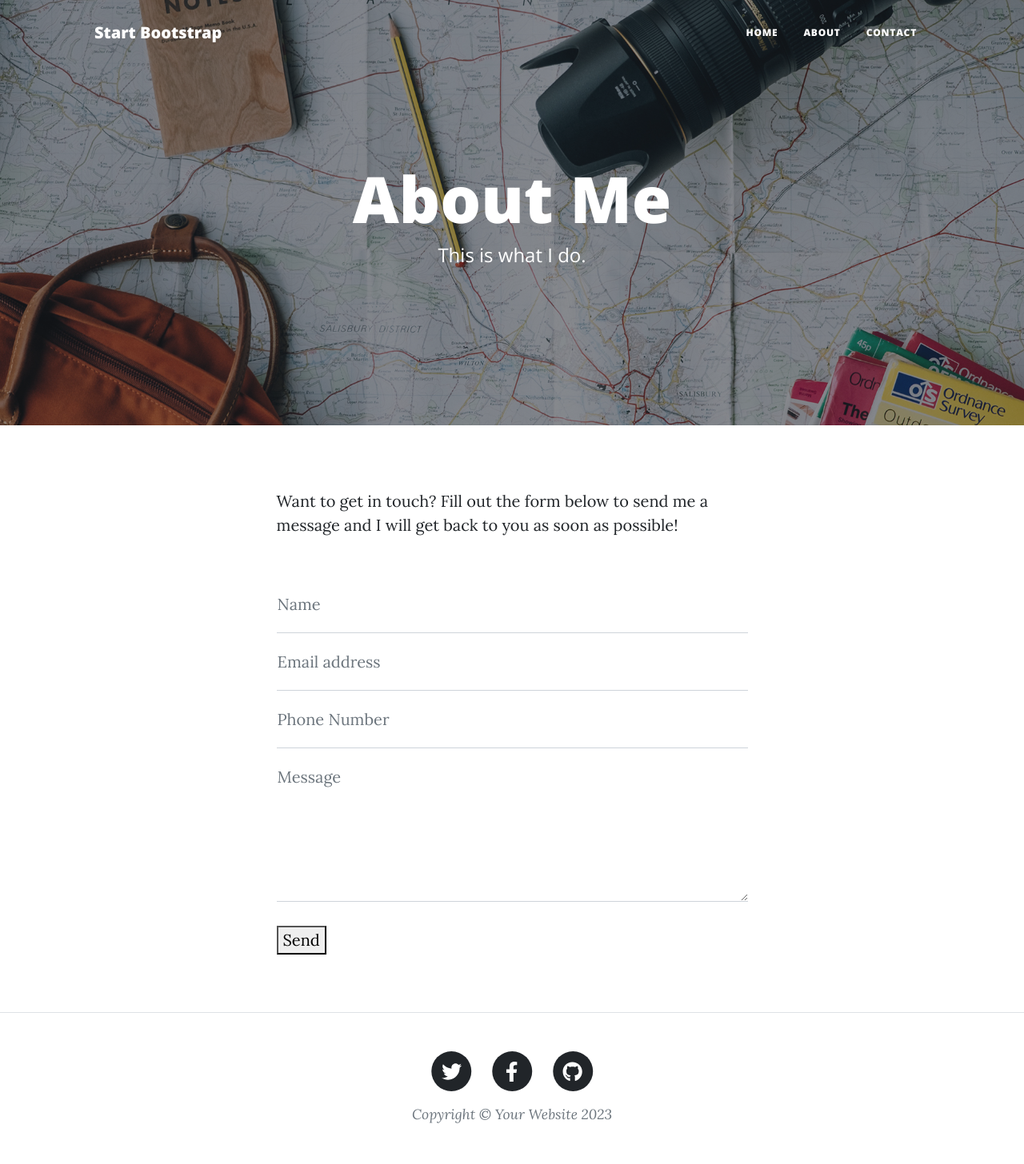
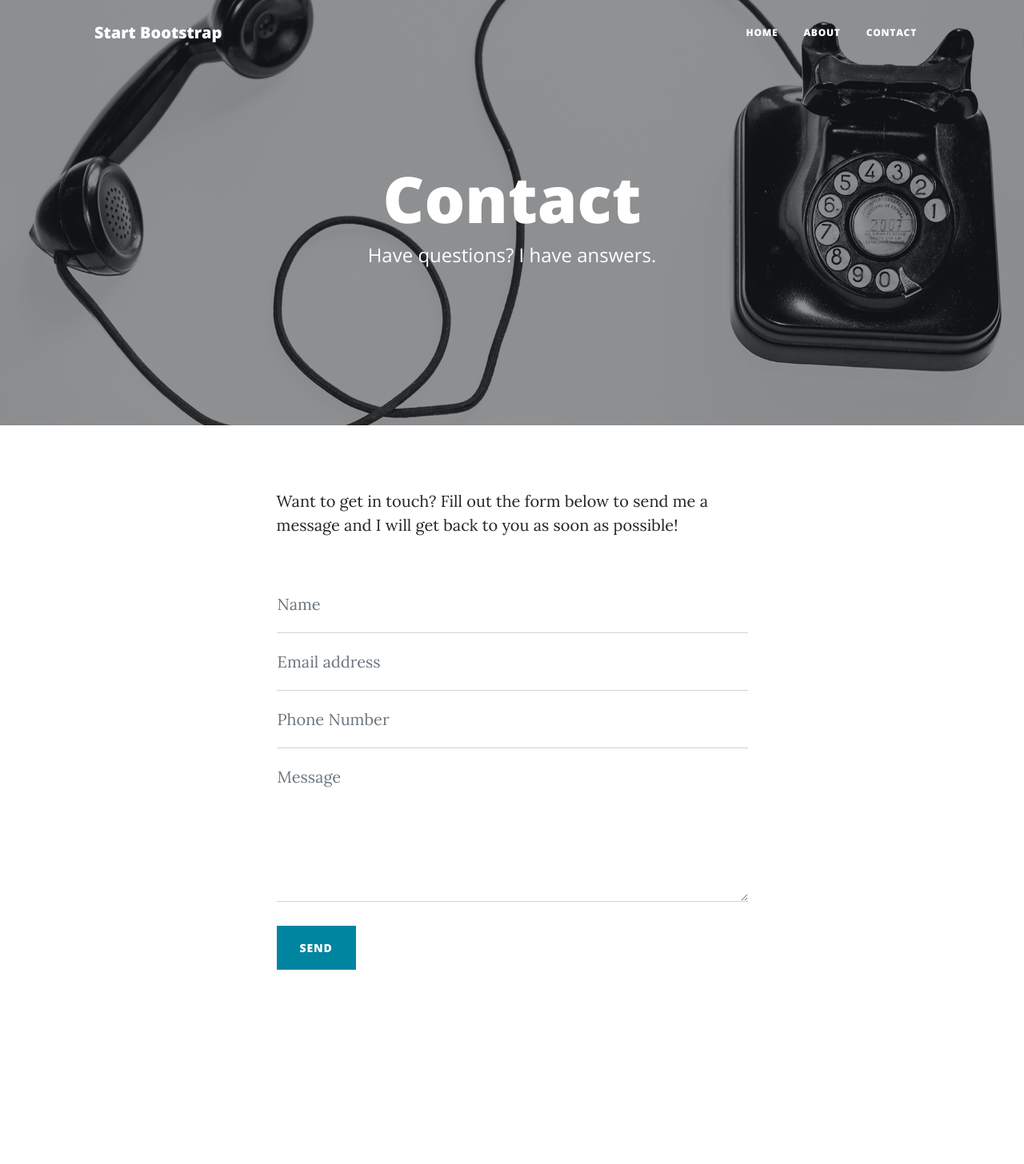
Before and after one commit to florafades/blog-template, a Flask app: page /contact in a window 1280 px wide. Shown: the whole page at 80% size. After the commit the page ends 1213 px from the top, so only its background shows below. Run offline with Flask 3, Linux system fonts and the light colour scheme; some libraries are stand-ins or nearby versions.

Commit message:
post
post

```diff
--- a/main.py
+++ b/main.py
@@ -1,10 +1,15 @@
 from flask import Flask, render_template, request
-
 #used to import json file of blog posts
 import requests
+#used to send email to site owner (me)
+import smtplib
+
+app = Flask(__name__)
 
 # use api where the json file is stored for the blog posts
 posts = requests.get("https://api.npoint.io/a31c7e2c5f7dce0e8ecf",  verify=False).json()
+MY_EMAIL = "masarwer@outlook.com"
+MY_PASSWORD = ""
 
 #working for loop will be re-fromatted using Jinja formatting and put into index.html
 # for post in posts:
@@ -12,8 +17,6 @@ posts = requests.get("https://api.npoint.io/a31c7e2c5f7dce0e8ecf",  verify=False
 #     print(post["subtitle"])
 
 #Update the code in contact.html and main.py so that you print the information the user has entered into the form and return a <h1> that says "Successfully sent your message". e.g.
-
-app = Flask(__name__)
 
 #/ refers to home page
 @app.route("/")
@@ -24,20 +27,27 @@ def  get_all_posts():
 def about():
     return render_template("about.html")
 
-@app.route("/contact")
+@app.route("/contact", methods=["GET", "POST"])
 def contact():
+    if request.method == "POST":
+        data = request.form
+        print(data["name"])
+        print(data["email"])
+        print(data["phone"])
+        print(data["message"])
+        return "<h1>Message sent successfully</h1>"
     return render_template("contact.html")
 
-@app.route("/form-entry", methods=["POST"])
-def receive_data():
-    #['pwd'] is connected to index.html --> <label for="pwd"> and <input id="pwd">
-    name_input = request.form['name']
-    email_input = request.form['email']
-    phone_input = request.form['phone']
-    print(name_input)
-    print(email_input)
-    print(phone_input)
-    return "Successfully sent your message"
+# @app.route("/form-entry", methods=["POST"])
+# def receive_data():
+#     #['pwd'] is connected to index.html --> <label for="pwd"> and <input id="pwd">
+#     name_input = request.form['name']
+#     email_input = request.form['email']
+#     phone_input = request.form['phone']
+#     print(name_input)
+#     print(email_input)
+#     print(phone_input)
+#     return "Successfully sent your message"
 
 @app.route("/post/<int:index>")
 def show_post(index):
@@ -50,8 +60,6 @@ def show_post(index):
     return render_template("post.html", post=requested_post)
 
 
-
-
 if __name__ == "__main__":
     #debug auto reloads server --> good
     app.run(debug=True)
--- a/templates/contact.html
+++ b/templates/contact.html
@@ -1,16 +1,16 @@
 
 {% include "header.html" %}
 
-   <body>
-
-        <!-- Page Header-->
-        <header class="masthead" style="background-image: url('../static/assets/img/about-bg.jpg')">
+<header
+    class="masthead"
+    style="background-image: url('../static/assets/img/contact-bg.jpg')"
+>
     <div class="container position-relative px-4 px-lg-5">
         <div class="row gx-4 gx-lg-5 justify-content-center">
             <div class="col-md-10 col-lg-8 col-xl-7">
                 <div class="page-heading">
-                            <h1>About Me</h1>
-                            <span class="subheading">This is what I do.</span>
+                    <h1>Contact</h1>
+                    <span class="subheading">Have questions? I have answers.</span>
                 </div>
             </div>
         </div>
@@ -21,110 +21,76 @@
     <div class="container px-4 px-lg-5">
         <div class="row gx-4 gx-lg-5 justify-content-center">
             <div class="col-md-10 col-lg-8 col-xl-7">
-                        <p>Want to get in touch? Fill out the form below to send me a message and I will get back to you as soon as possible!</p>
+                <p>
+                    Want to get in touch? Fill out the form below to send me a message and
+                    I will get back to you as soon as possible!
+                </p>
                 <div class="my-5">
                     <!-- * * * * * * * * * * * * * * *-->
-                            <!-- * * SB Forms Contact Form * *-->
-                            <!-- * * * * * * * * * * * * * * *-->
-                            <!-- This form is pre-integrated with SB Forms.-->
-                            <!-- To make this form functional, sign up at-->
-                            <!-- https://startbootstrap.com/solution/contact-forms-->
-                            <!-- to get an API token!-->
-                            <form action="/form-entry" method="POST">
+                    <!-- * * Simplified SB Contact Form for the Tutorial* *-->
+                    <!-- Solution: change url for the action to 'contact'-->
+                    <form
+                        id="contactForm"
+                        name="sentMessage"
+                        action="{{ url_for('contact') }}"
+                        method="post"
+                    >
                         <div class="form-floating">
-                                    <input class="form-control" id="name" type="text" placeholder="Enter your name..." data-sb-validations="required" />
+                            <input
+                                class="form-control"
+                                id="name"
+                                name="name"
+                                type="text"
+                                placeholder="Enter your name..."
+                                data-sb-validations="required"
+                            />
                             <label for="name">Name</label>
-                                    <div class="invalid-feedback" data-sb-feedback="name:required">A name is required.</div>
                         </div>
                         <div class="form-floating">
-                                    <input class="form-control" id="email" type="email" placeholder="Enter your email..." data-sb-validations="required,email" />
+                            <input
+                                class="form-control"
+                                id="email"
+                                name="email"
+                                type="email"
+                                placeholder="Enter your email..."
+                                required
+                            />
                             <label for="email">Email address</label>
-                                    <div class="invalid-feedback" data-sb-feedback="email:required">An email is required.</div>
-                                    <div class="invalid-feedback" data-sb-feedback="email:email">Email is not valid.</div>
                         </div>
                         <div class="form-floating">
-                                    <input class="form-control" id="phone" type="tel" placeholder="Enter your phone number..." data-sb-validations="required" />
+                            <input
+                                class="form-control"
+                                id="phone"
+                                name="phone"
+                                type="tel"
+                                placeholder="Enter your phone number..."
+                                required
+                            />
                             <label for="phone">Phone Number</label>
-                                    <div class="invalid-feedback" data-sb-feedback="phone:required">A phone number is required.</div>
                         </div>
                         <div class="form-floating">
-                                    <textarea class="form-control" id="message" placeholder="Enter your message here..." style="height: 12rem" data-sb-validations="required"></textarea>
+                            <textarea
+                                class="form-control"
+                                id="message"
+                                name="message"
+                                placeholder="Enter your message here..."
+                                required
+                                style="height: 12rem"
+                            ></textarea>
                             <label for="message">Message</label>
-                                    <div class="invalid-feedback" data-sb-feedback="message:required">A message is required.</div>
                         </div>
                         <br />
-                                <!-- Submit success message-->
-                                <!---->
-                                <!-- This is what your users will see when the form-->
-                                <!-- has successfully submitted-->
-                                <div class="d-none" id="submitSuccessMessage">
-                                    <div class="text-center mb-3">
-                                        <div class="fw-bolder">Form submission successful!</div>
-                                        To activate this form, sign up at
-                                        <br />
-                                        <a href="https://startbootstrap.com/solution/contact-forms">https://startbootstrap.com/solution/contact-forms</a>
-                                    </div>
-                                </div>
-                                <!-- Submit error message-->
-                                <!---->
-                                <!-- This is what your users will see when there is-->
-                                <!-- an error submitting the form-->
-                                <div class="d-none" id="submitErrorMessage"><div class="text-center text-danger mb-3">Error sending message!</div></div>
-                                <!-- Submit Button-->
-                                <button type="submit" value="Submit">Send</button>
+                        <button
+                                class="btn btn-primary text-uppercase"
+                                id="submitButton"
+                                type="submit"
+                        >
+                                Send
+                        </button>
                     </form>
                 </div>
             </div>
         </div>
     </div>
 </main>
-        <!-- Footer-->
-        <footer class="border-top">
-            <div class="container px-4 px-lg-5">
-                <div class="row gx-4 gx-lg-5 justify-content-center">
-                    <div class="col-md-10 col-lg-8 col-xl-7">
-                        <ul class="list-inline text-center">
-                            <li class="list-inline-item">
-                                <a href="#!">
-                                    <span class="fa-stack fa-lg">
-                                        <i class="fas fa-circle fa-stack-2x"></i>
-                                        <i class="fab fa-twitter fa-stack-1x fa-inverse"></i>
-                                    </span>
-                                </a>
-                            </li>
-                            <li class="list-inline-item">
-                                <a href="#!">
-                                    <span class="fa-stack fa-lg">
-                                        <i class="fas fa-circle fa-stack-2x"></i>
-                                        <i class="fab fa-facebook-f fa-stack-1x fa-inverse"></i>
-                                    </span>
-                                </a>
-                            </li>
-                            <li class="list-inline-item">
-                                <a href="#!">
-                                    <span class="fa-stack fa-lg">
-                                        <i class="fas fa-circle fa-stack-2x"></i>
-                                        <i class="fab fa-github fa-stack-1x fa-inverse"></i>
-                                    </span>
-                                </a>
-                            </li>
-                        </ul>
-                        <div class="small text-center text-muted fst-italic">Copyright &copy; Your Website 2023</div>
-                    </div>
-                </div>
-            </div>
-        </footer>
-        <!-- Bootstrap core JS-->
-        <script src="https://cdn.jsdelivr.net/npm/bootstrap@5.2.3/dist/js/bootstrap.bundle.min.js"></script>
-        <!-- Core theme JS-->
-        <script src="js/scripts.js"></script>
-        <!-- * * * * * * * * * * * * * * * * * * * * * * * * * * * * * * * * * * * * * * * *-->
-        <!-- * *                               SB Forms JS                               * *-->
-        <!-- * * Activate your form at https://startbootstrap.com/solution/contact-forms * *-->
-        <!-- * * * * * * * * * * * * * * * * * * * * * * * * * * * * * * * * * * * * * * * *-->
-        <script src="https://cdn.startbootstrap.com/sb-forms-latest.js"></script>
-    </body>
-</html>
-
-
 {% include "footer.html" %}
```
Lines whose indentation alone changed are shown as unchanged.
